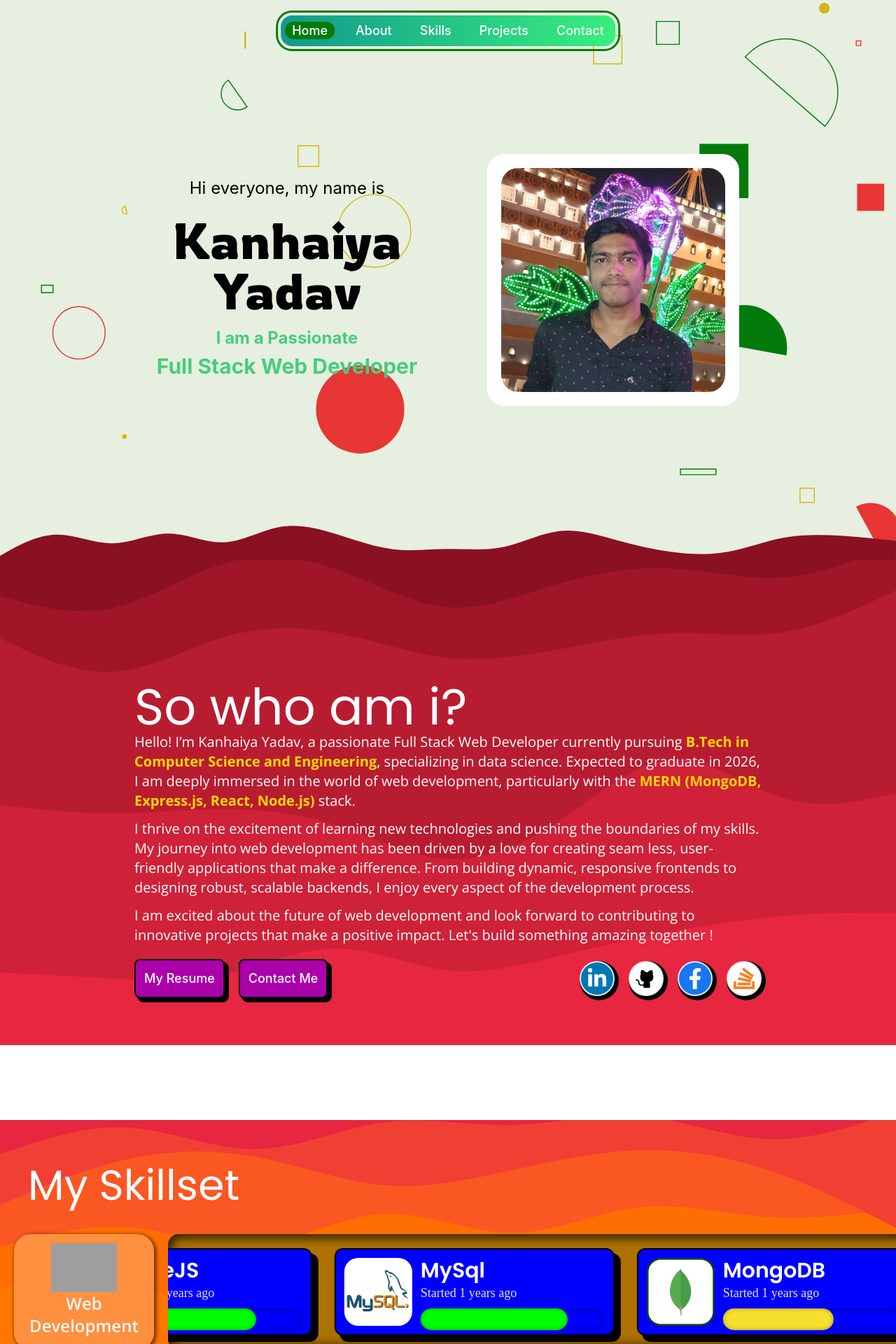
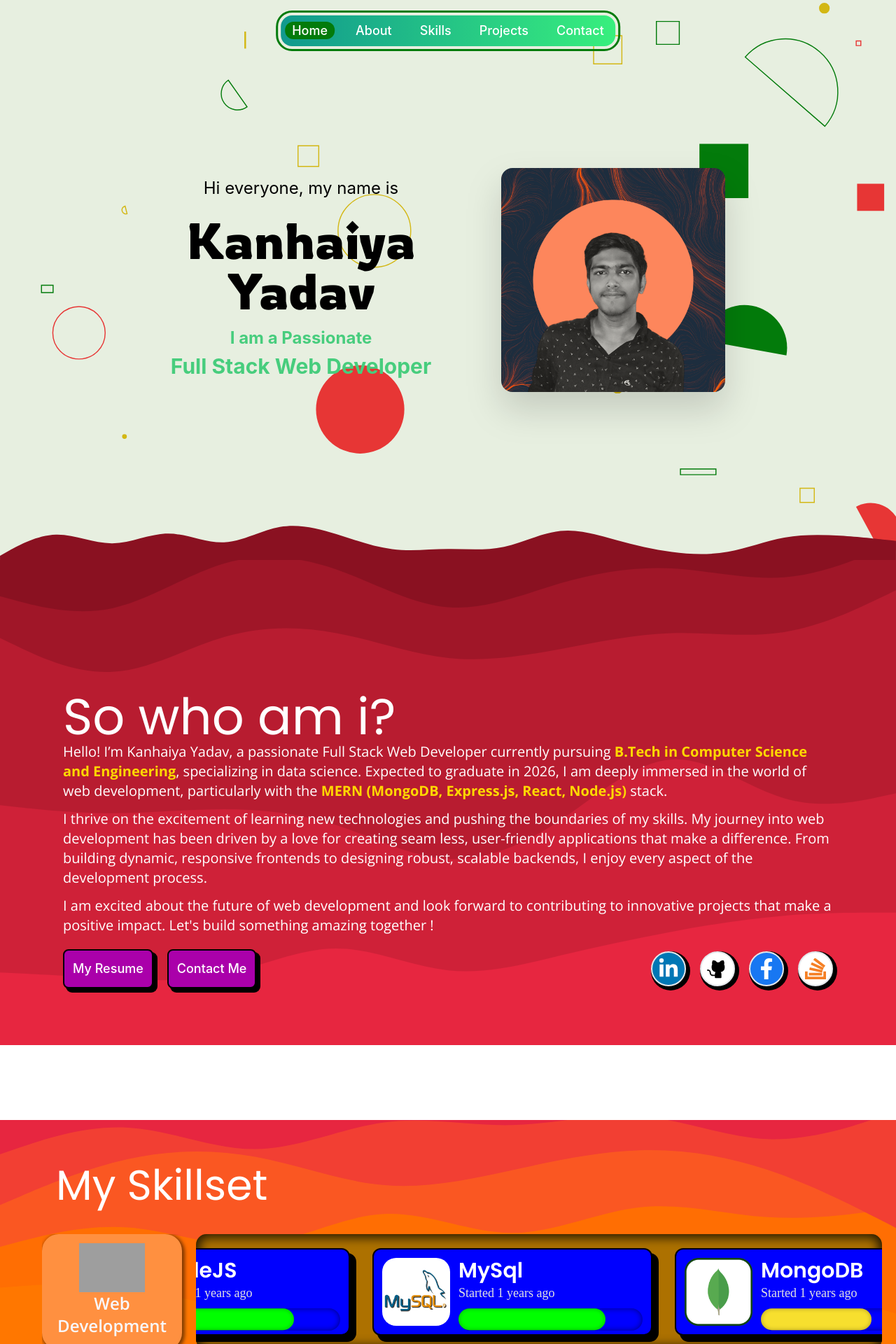
Before and after one commit to kanhaiyadav/Portfolio, a React (Vite) app: page / in a window 1280 px wide. Shown: the top 1920 px of the page at 70% size. Built offline with nearby package versions, Linux system fonts and the light colour scheme; grey boxes are pictures that could not be loaded; a web font is replaced by a local one.

Commit message:
Eddited the home added new profile picture

```diff
--- a/src/components/About/About.jsx
+++ b/src/components/About/About.jsx
@@ -4,11 +4,12 @@ import { PiGithubLogoFill } from "react-icons/pi";
 import RoundIcon from '../RoundIcons';
 import { FaFacebookF, FaLinkedinIn } from 'react-icons/fa';
 import { ImStackoverflow } from 'react-icons/im';
+import { Link } from 'react-scroll';
 
 const About = () => {
     return (
-        <section id='about' className="overflow-x-hidden min-w-screen bg-no-repeat bg-[url('/src/assets/stacked-waves-haikei.svg')] bg-cover flex flex-col items-center justify-center h-screen relative bg-position">
-            <div className='w-[70%]'>
+        <section id='about' className="overflow-x-hidden min-w-screen bg-no-repeat bg-[url('/src/assets/stacked-waves-haikei.svg')] bg-cover flex flex-col items-center justify-center h-screen relative bg-position p-10">
+            <div className='max-w-[1100px]'>
                 <h1 className="text-7xl text-white font-Poppins">So who am i?</h1>
                 <div className='flex flex-col gap-3 font-Open-sans'>
                     <p className="text-xl text-white">
@@ -31,7 +32,7 @@ const About = () => {
                 <div className='flex justify-between items-center mt-5'>
                     <div className='flex items-center gap-5'>
                         <Button downloadLink={'/Kanhaiya Resume v4.pdf'} name={"Kanhaiya's resume"} className='text-white cursor-default hover:text-white'>My Resume</Button>
-                        <Button>Contact Me</Button>
+                        <Link to='contact' smooth duration={600}><Button>Contact Me</Button></Link>
                     </div>
                     <div className='flex gap-5'>
                         <RoundIcon linkto={'https://www.linkedin.com/in/kanhaiya2004yadav/'} className="hover:scale-110 bg-[#0077B5] group"><FaLinkedinIn className='text-3xl text-white group-hover:text-white' /></RoundIcon>
--- a/src/components/Nav/Nav.jsx
+++ b/src/components/Nav/Nav.jsx
@@ -3,7 +3,7 @@ import NavItem from "../NavItem/NavItem";
 import { Link } from "react-scroll";
 
 const Nav = () => {
-    const [index, setIndex] = useState('home');
+    const [index, setIndex] = useState('');
     return (
         <nav className="z-50 fixed top-[-10px] translate-x-[-50%] left-2/4  py-2 px-1.5 rounded-2xl my-8 outline outline-offset-4 outline-[3px] outline-[#037b0b]"
             style={{
--- a/src/components/SkillDirectory/SkiillDirectory.jsx
+++ b/src/components/SkillDirectory/SkiillDirectory.jsx
@@ -5,14 +5,14 @@ const SkillDirectory = ({ skill }) => {
     const { title, icon, Skills } = skill;
     const repeatedSkills = [...Skills, ...Skills, ...Skills];
     return (
-        <div className="flex gap-5 items-center border-white ml-5 ">
-            <div className="h-full bg-[#ff9040] w-[200px] shadow-[2px_2px_5px_2px_rgba(0,0,0,0.5)] rounded-3xl flex flex-col items-center justify-center text-center">
+        <div className="flex gap-5 items-center border-white ml-5 w-full overflow-hidden">
+            <div className="flex-0 h-full bg-[#ff9040] w-[200px] shadow-[2px_2px_5px_2px_rgba(0,0,0,0.5)] rounded-3xl flex flex-col items-center justify-center text-center">
                 <div className="">
                     <img src={icon} alt={title} className="h-[70px]" />
                 </div>
                 <h2 className="text-2xl font-semibold font-Open-sans text-[ghostwhite] mb-1">{title}</h2>
             </div>
-            <div className=" shadow-[inset_0_0_15px_5px_rgba(0,0,0,0.8)] bg-[#ad7100] hide-x-scrollbar hide-x-scrollbar overflow-scroll max-w-[83vw] p-5 rounded-[15px]">
+            <div className="flex-1 shadow-[inset_0_0_15px_5px_rgba(0,0,0,0.8)] bg-[#ad7100] hide-x-scrollbar hide-x-scrollbar overflow-scroll p-5 rounded-[15px]">
                 <div className="scroll-wrapper flex gap-8 items-center pr-5">
                     {
                         repeatedSkills.map((skill, index) => (
--- a/src/components/SkillDirectory/SkillDirectory.styles.css
+++ b/src/components/SkillDirectory/SkillDirectory.styles.css
@@ -9,17 +9,17 @@
 
 @keyframes scroll-x {
     0% {
-        transform: translateX(0%);
+        transform: translateX(0px);
     }
     100% {
-        transform: translateX(-100%);
+        transform: translateX(-1500px);
     }
 }
 
 .scroll-wrapper {
     display: flex;
     width: 200%; /* Adjust based on the number of SkillCards */
-    animation: scroll-x 20s linear infinite; /* Adjust duration as needed */
+    animation: scroll-x 15s linear infinite; /* Adjust duration as needed */
     animation-direction: alternate;
     color: #ad7100;
 }
--- a/src/components/Skills/Skills.jsx
+++ b/src/components/Skills/Skills.jsx
@@ -4,7 +4,7 @@ import {webDev, programmingLanguages, tools} from './SkillData';
 
 const Skills = () => {
     return (
-        <section id="skills" className="overflow-x-hidden min-w-screen bg-no-repeat bg-[url('/src/assets/layered-waves-haikei.svg')] bg-cover flex flex-col gap-10 items-start justify-center h-screen bg-position">
+        <section id="skills" className="overflow-x-hidden min-w-screen bg-no-repeat bg-[url('/src/assets/layered-waves-haikei.svg')] bg-cover flex flex-col gap-10 items-start justify-center h-screen bg-position p-10">
             <h1 className="text-6xl ml-10 text-white font-Poppins">My Skillset</h1>
             <SkillDirectory skill={webDev} />
             <SkillDirectory skill={programmingLanguages} />
--- a/src/components/home.jsx
+++ b/src/components/home.jsx
@@ -1,6 +1,7 @@
 import P from "./AnimatedText"
 // import homebackground from "../assets/Colored Shapes2.svg"
-import myImage from "../assets/myImage.jpg"
+import myImage from "../assets/me4.png"
+import myImage2 from "../assets/me5.png"
 
 const Home = () => {
     return (
@@ -19,9 +20,10 @@ const Home = () => {
                 </div>
             </div>
 
-            <div className='border-[20px] border-white bg-white rounded-3xl animate-imgBounce'>
-                <div className='w-80 h-80 object-cover rounded-3xl overflow-hidden box-content '>
-                    <img src={myImage} alt="kanhaiya" className='' />
+            <div className='drop-shadow-2xl animate-imgBounce group'>
+                <div className='w-80 h-80 object-cover overflow-hidden box-content rounded-2xl'>
+                    <img src={myImage} alt="kanhaiya" className='group-hover:hidden' />
+                    <img src={myImage2} alt="kanhaiya" className='' />
                 </div>
             </div>
             <div className="bg-[url('/src/assets/layered-waves-haikei2.svg')] bg-cover w-full absolute bottom-0 h-[70px]"></div>
```
Also changed, not shown: src/assets/me4.png (added), src/assets/me5.png (added).
